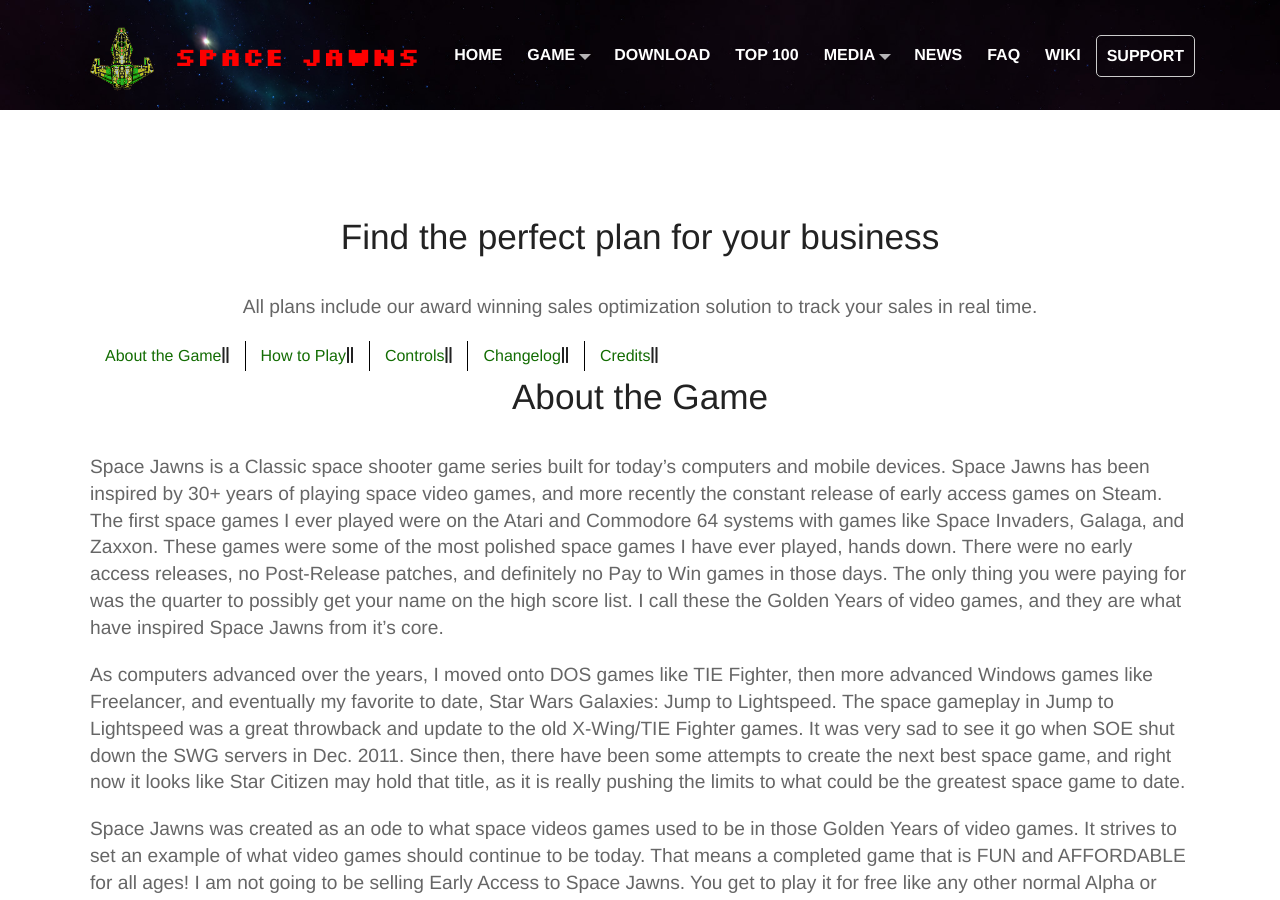
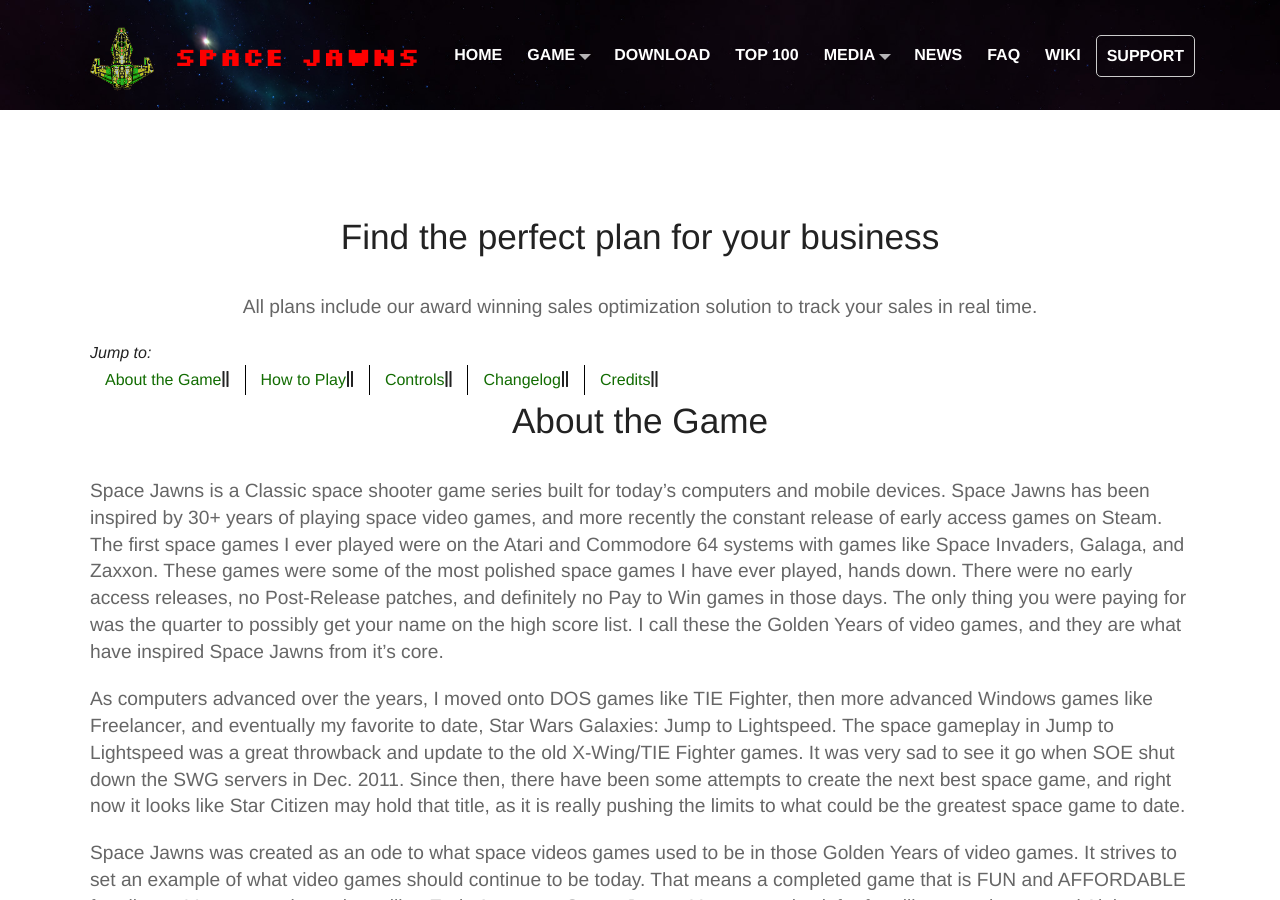
Before and after one commit to sk33lz/spacejawns, a Jekyll site: the page built from docs/pages/game.md, in a window 1280 px wide and 900 px high. Built offline with Jekyll 4.4.1, drawn with Linux system fonts in a browser that asks for light colours; nearby versions of some CDN libraries.

Commit message:
Adding page menu style.

```diff
--- a/docs/pages/game.md
+++ b/docs/pages/game.md
@@ -17,6 +17,7 @@
 ---
 
 <nav class="page-menu" role="navigation" aria-expanded="false" aria-label="Page menu">
+  <i>Jump to:</i>
   <ul>
     <li class="first"><a href="/about">About the Game</a><i class="fas fa-grip-lines-vertical"></i></li>
     <li><a href="/game#how-to-play">How to Play</a><i class="fas fa-grip-lines-vertical"></i></li>
```
